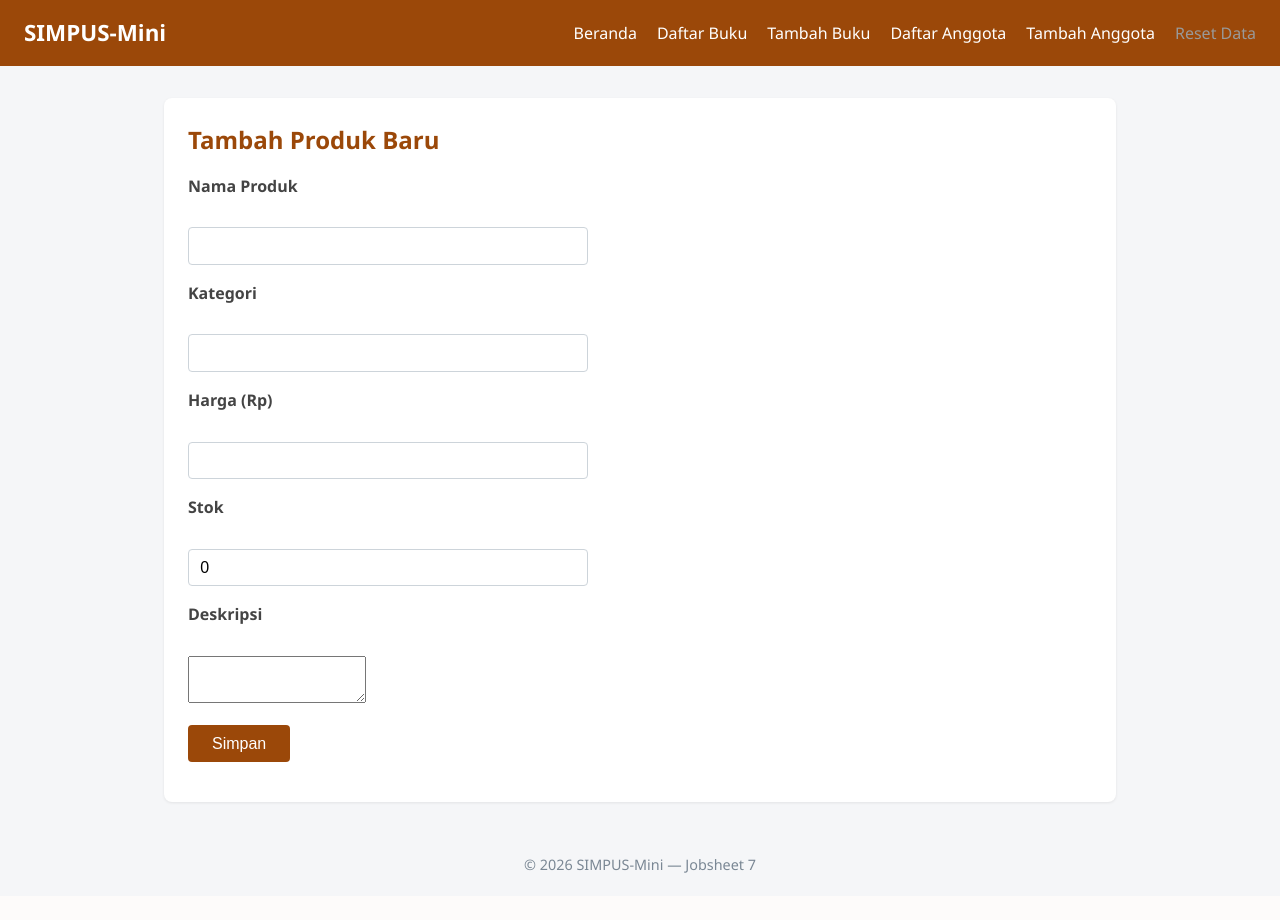
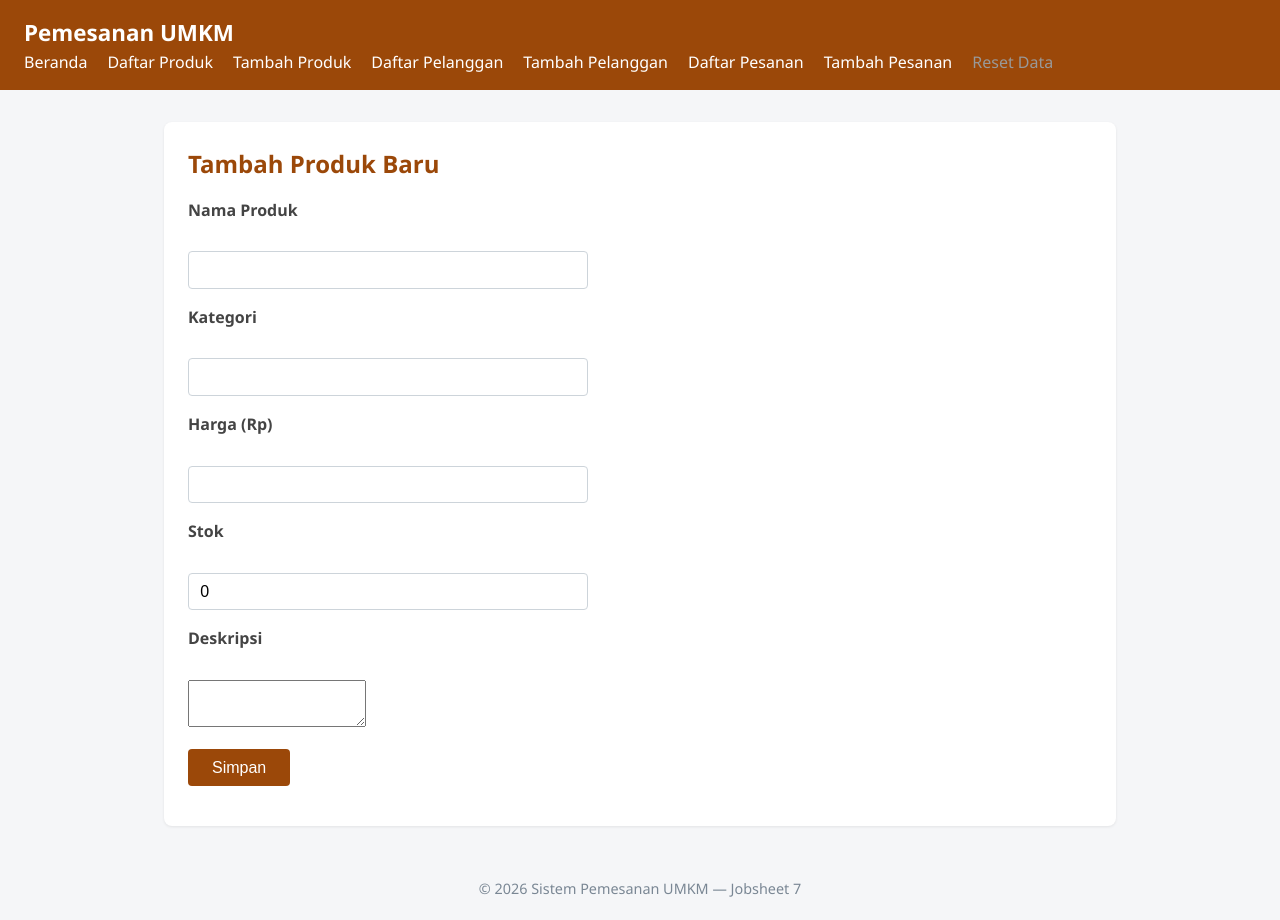
Before and after one commit to ferthereaper/PunyaFerdy, a PHP site: page /api/produk/tambah.php in a window 1280 px wide. Before the commit the page ends 873 px from the top, so only its background shows below. Run offline with PHP 8.4, Linux system fonts and the light colour scheme.

Commit message:
footer_header

```diff
--- a/includes/footer.php
+++ b/includes/footer.php
@@ -1,7 +1,7 @@
 </main>
 
     <footer>
-        <p>&copy; 2026 SIMPUS-Mini &mdash; Jobsheet 7</p>
+        <p>&copy; <?php echo date('Y'); ?> Sistem Pemesanan UMKM &mdash; Jobsheet 7</p>
     </footer>
     <script src="/assets/js/app.js"></script>
     <?php if (!empty($extra_scripts)): foreach ($extra_scripts as $src): ?>
--- a/includes/header.php
+++ b/includes/header.php
@@ -3,20 +3,23 @@
 <head>
     <meta charset="UTF-8">
     <meta name="viewport" content="width=device-width, initial-scale=1">
-    <title>SIMPUS-Mini<?php echo isset($page_title) ? ' | ' . $page_title : ''; ?></title>
+    <title>Pemesanan UMKM<?php echo isset($page_title) ? ' | ' . $page_title : ''; ?></title>
     <link rel="stylesheet" href="/assets/css/style.css">
 </head>
 <body>
     <header>
-        <h1>SIMPUS-Mini</h1>
+        <h1>Pemesanan UMKM</h1>
         <button type="button" id="nav-toggle-btn" class="nav-toggle-label" aria-label="Menu">&#9776;</button>
         <nav>
             <ul>
                 <li><a href="/">Beranda</a></li>
-                <li><a href="/buku/list.php">Daftar Buku</a></li>
-                <li><a href="/buku/tambah.php">Tambah Buku</a></li>
-                <li><a href="/anggota/list.php">Daftar Anggota</a></li>
-                <li><a href="/anggota/tambah.php">Tambah Anggota</a></li><li>
+                <li><a href="/api/produk/list.php">Daftar Produk</a></li>
+                <li><a href="/api/produk/tambah.php">Tambah Produk</a></li>
+                <li><a href="/api/pelanggan/list.php">Daftar Pelanggan</a></li>
+                <li><a href="/api/pelanggan/tambah.php">Tambah Pelanggan</a></li>
+                <li><a href="/api/pesanan/list.php">Daftar Pesanan</a></li>
+                <li><a href="/api/pesanan/tambah.php">Tambah Pesanan</a></li>
+                <li>
                     <form action="/reset_session.php" method="POST" style="display: inline;" onsubmit="return confirm('Apakah Anda yakin ingin mereset seluruh data sementara?');">
                         <button type="submit" style="background: none; border: none; color: #999999; font: inherit; cursor: pointer; padding: 0;">Reset Data</button>
                     </form>
```
Also changed, not shown: api/reset_session.php (+4 -3 lines).
